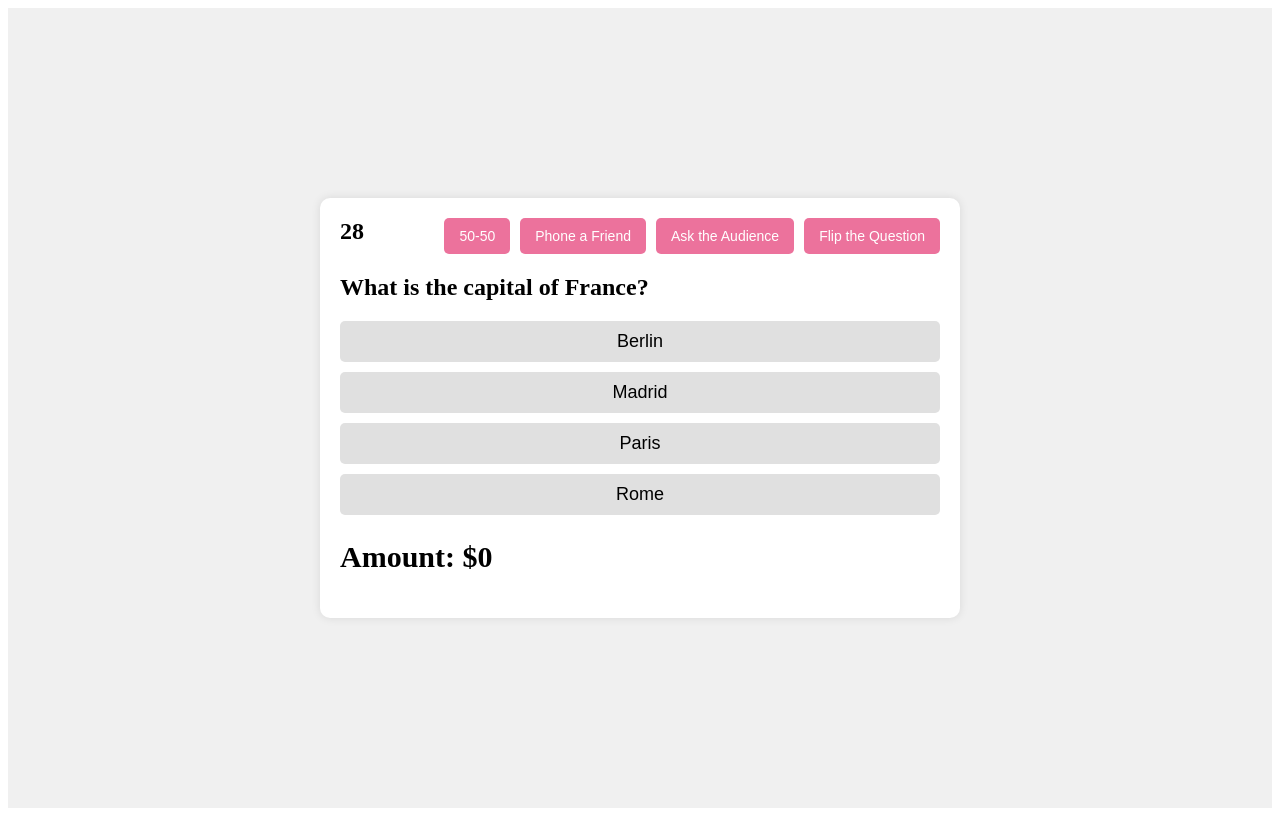
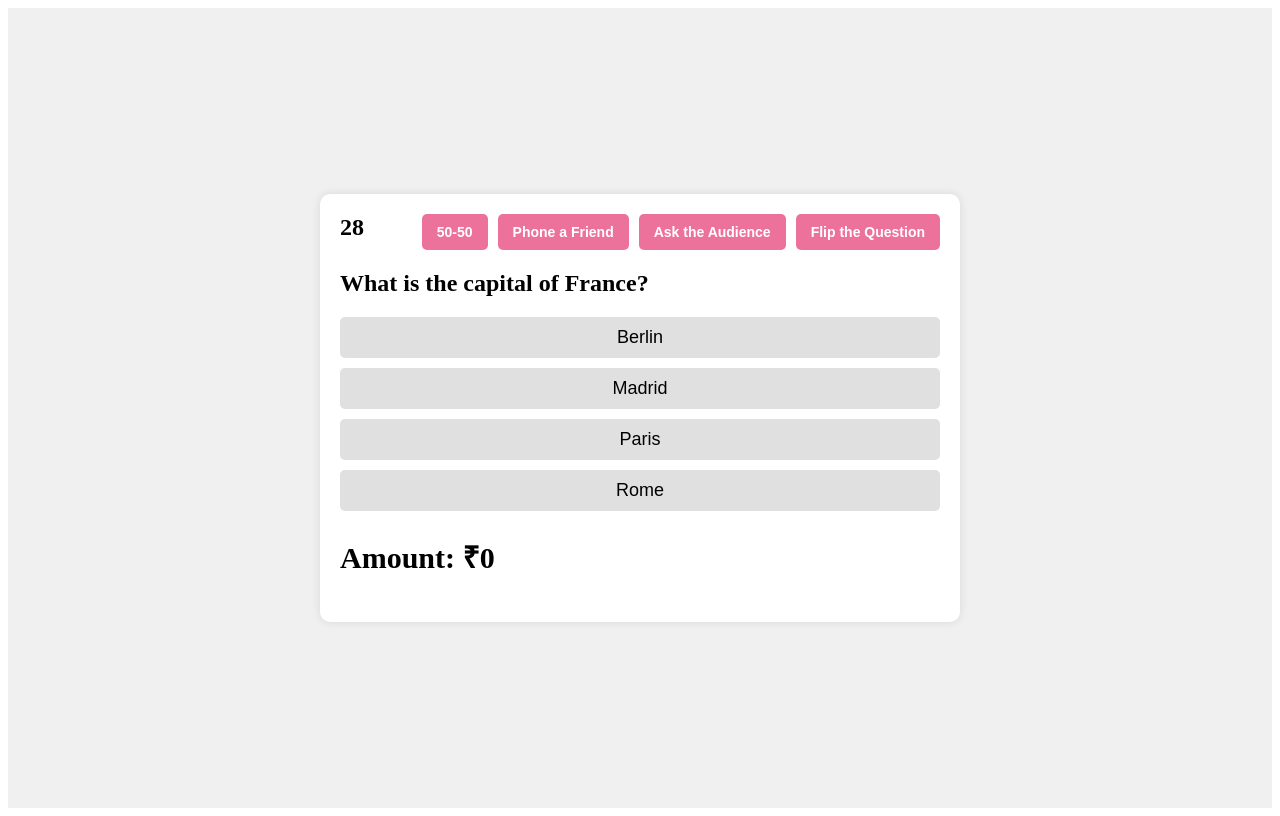
Before and after one commit to kareena0211/KBC-Group-3-Project, a React (Vite) app: page / in a window 1280 px wide. Both pictures are taken after a click on the button "Start KBC Game". Built offline with nearby package versions, Linux system fonts and the light colour scheme.

Commit message:
Add Login, Signup Authentication

```diff
--- a/src/components/Quiz.jsx
+++ b/src/components/Quiz.jsx
@@ -57,7 +57,7 @@ function Quiz({ questions }) {
         </div>
       )}
       <div className="amount-display">
-        <h2>Amount: ${amount}</h2>
+        <h2>Amount: ₹{amount}</h2>
       </div>
     </div>
   );
--- a/src/index.css
+++ b/src/index.css
@@ -11,7 +11,7 @@
   .start-button {
     padding: 15px 30px;
     font-size: 20px;
-    font-weight: bold;
+    font-weight: bolder;
     color: white;
     background-color:#eb55bf;
     border: none;
@@ -47,6 +47,7 @@
   .lifeline-button {
     padding: 10px 15px;
     font-size: 14px;
+    font-weight: bolder;
     color: white;
     background-color: #ec729c;
     border: none;
```
